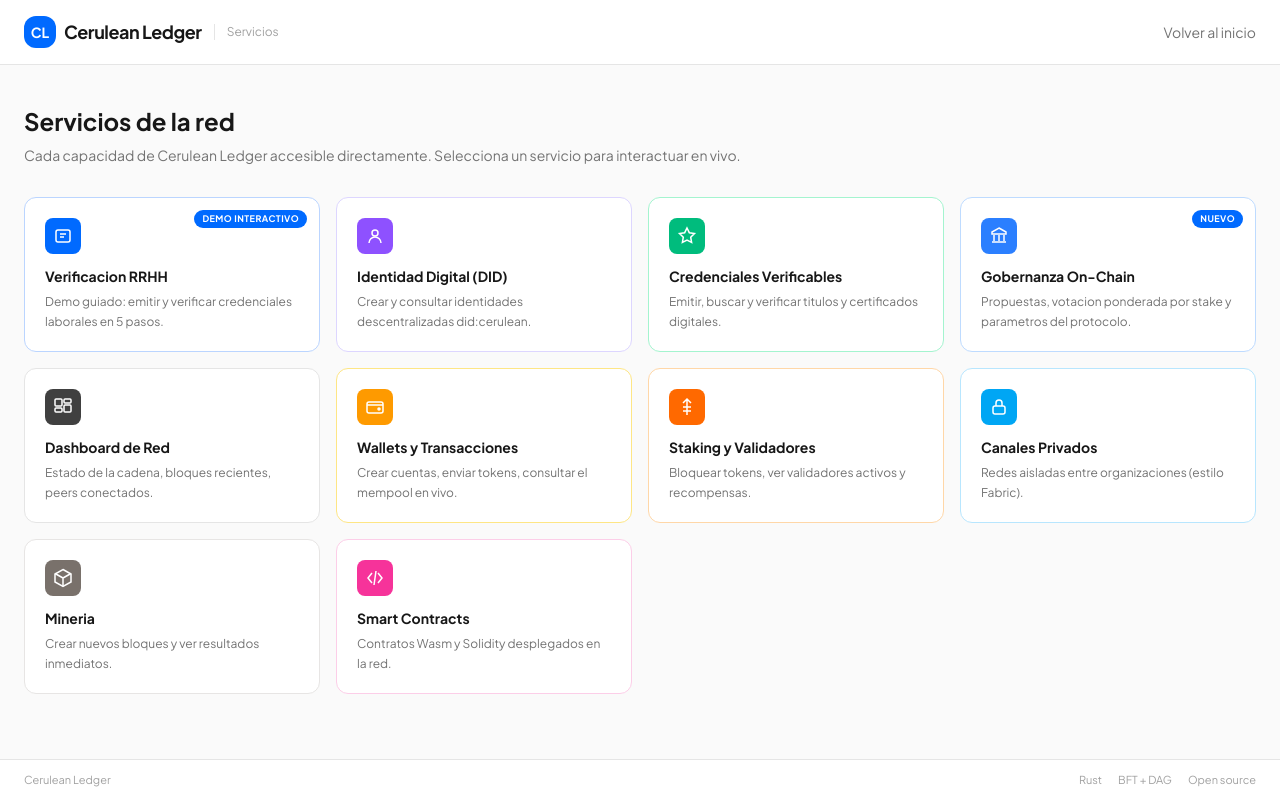
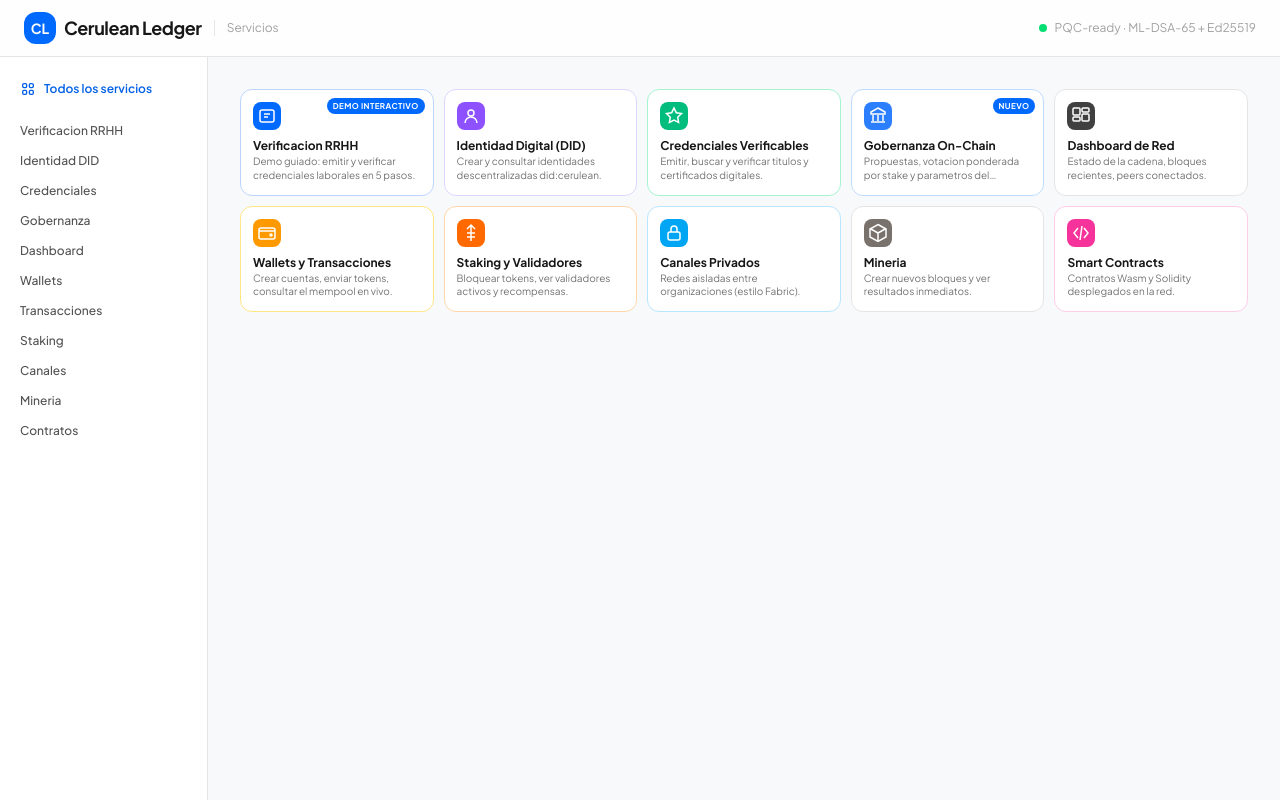
Before and after one commit to clementeaf/rust-bc, a React (Vite) app in the folder block-explorer-vite/: page /services in a window 1280 px wide. Built offline with nearby package versions, Linux system fonts and the light colour scheme.

Commit message:
refactor: services routing under /services/* with dedicated layout and sticky sidebar

```diff
--- /dev/null
+++ b/block-explorer-vite/src/components/ServicesLayout.tsx
@@ -0,0 +1,90 @@
+import { NavLink, Outlet, Link, useLocation } from 'react-router-dom'
+
+const serviceNav = [
+  { to: '/services/demo', label: 'Verificacion RRHH' },
+  { to: '/services/identity', label: 'Identidad DID' },
+  { to: '/services/credentials', label: 'Credenciales' },
+  { to: '/services/governance', label: 'Gobernanza' },
+  { to: '/services/dashboard', label: 'Dashboard' },
+  { to: '/services/wallets', label: 'Wallets' },
+  { to: '/services/transactions', label: 'Transacciones' },
+  { to: '/services/staking', label: 'Staking' },
+  { to: '/services/channels', label: 'Canales' },
+  { to: '/services/mining', label: 'Mineria' },
+  { to: '/services/contracts', label: 'Contratos' },
+]
+
+export default function ServicesLayout() {
+  const location = useLocation()
+  const current = serviceNav.find((s) => location.pathname.startsWith(s.to))
+
+  return (
+    <div className="min-h-screen flex flex-col">
+      {/* Header */}
+      <header className="sticky top-0 z-50 bg-white/80 backdrop-blur-xl border-b border-neutral-200">
+        <div className="max-w-screen-2xl mx-auto px-4 sm:px-6 py-3 flex items-center justify-between">
+          <div className="flex items-center gap-3">
+            <Link to="/" className="flex items-center gap-2">
+              <div className="w-8 h-8 rounded-xl bg-main-500 flex items-center justify-center">
+                <span className="text-white font-bold text-sm">CL</span>
+              </div>
+              <span className="text-lg font-bold text-neutral-900 tracking-tight">Cerulean Ledger</span>
+            </Link>
+            <Link
+              to="/services"
+              className="text-xs text-neutral-400 border-l border-neutral-200 pl-3 hover:text-main-500 transition-colors cursor-pointer"
+            >
+              Servicios
+            </Link>
+            {current && (
+              <span className="text-xs text-neutral-400">
+                / {current.label}
+              </span>
+            )}
+          </div>
+          <div className="hidden sm:flex items-center gap-2 text-xs text-neutral-400">
+            <span className="w-2 h-2 rounded-full bg-green-400 animate-pulse" />
+            PQC-ready · ML-DSA-65 + Ed25519
+          </div>
+        </div>
+      </header>
+
+      <div className="flex flex-1 overflow-hidden">
+        {/* Compact sidebar — fixed height, never scrolls with content */}
+        <aside className="hidden lg:block w-52 border-r border-neutral-200 bg-white py-4 px-2 overflow-y-auto shrink-0 h-[calc(100vh-57px)] sticky top-[57px]">
+          <Link
+            to="/services"
+            className="flex items-center gap-2 px-3 py-2 mb-3 text-xs font-semibold text-main-600 hover:bg-main-50 rounded-lg cursor-pointer transition-colors"
+          >
+            <svg className="w-4 h-4" fill="none" viewBox="0 0 24 24" stroke="currentColor" strokeWidth={2}>
+              <path strokeLinecap="round" strokeLinejoin="round" d="M4 6a2 2 0 012-2h2a2 2 0 012 2v2a2 2 0 01-2 2H6a2 2 0 01-2-2V6zM14 6a2 2 0 012-2h2a2 2 0 012 2v2a2 2 0 01-2 2h-2a2 2 0 01-2-2V6zM4 16a2 2 0 012-2h2a2 2 0 012 2v2a2 2 0 01-2 2H6a2 2 0 01-2-2v-2zM14 16a2 2 0 012-2h2a2 2 0 012 2v2a2 2 0 01-2 2h-2a2 2 0 01-2-2v-2z" />
+            </svg>
+            Todos los servicios
+          </Link>
+          <div className="space-y-0.5">
+            {serviceNav.map((item) => (
+              <NavLink
+                key={item.to}
+                to={item.to}
+                className={({ isActive }) =>
+                  `block px-3 py-1.5 rounded-lg text-xs font-medium transition-colors cursor-pointer ${
+                    isActive
+                      ? 'bg-main-500 text-white'
+                      : 'text-neutral-600 hover:bg-neutral-100'
+                  }`
+                }
+              >
+                {item.label}
+              </NavLink>
+            ))}
+          </div>
+        </aside>
+
+        {/* Content */}
+        <main className="flex-1 min-w-0 px-4 sm:px-6 lg:px-8 py-8 overflow-y-auto h-[calc(100vh-57px)]">
+          <Outlet />
+        </main>
+      </div>
+    </div>
+  )
+}
--- a/block-explorer-vite/src/main.tsx
+++ b/block-explorer-vite/src/main.tsx
@@ -3,41 +3,57 @@ import { createRoot } from 'react-dom/client'
 import { BrowserRouter, Routes, Route } from 'react-router-dom'
 import './index.css'
 import Layout from './components/Layout'
+import ServicesLayout from './components/ServicesLayout'
 import { routes } from './lib/routes'
 
 const Landing = lazy(() => import('./pages/Landing'))
 const Services = lazy(() => import('./pages/Services'))
 
+const Fallback = <div className="py-12 text-center text-neutral-400">Cargando...</div>
+
+// Service pages reused under /services/*
+const Demo = lazy(() => import('./pages/Demo'))
+const Identity = lazy(() => import('./pages/Identity'))
+const Credentials = lazy(() => import('./pages/Credentials'))
+const Governance = lazy(() => import('./pages/Governance'))
+const Home = lazy(() => import('./pages/Home'))
+const Wallets = lazy(() => import('./pages/Wallets'))
+const Transactions = lazy(() => import('./pages/Transactions'))
+const Staking = lazy(() => import('./pages/Staking'))
+const Channels = lazy(() => import('./pages/Channels'))
+const Mining = lazy(() => import('./pages/Mining'))
+const Contracts = lazy(() => import('./pages/Contracts'))
+
 createRoot(document.getElementById('root')!).render(
   <StrictMode>
     <BrowserRouter>
       <Routes>
-        <Route
-          path="/"
-          element={
-            <Suspense fallback={<div className="py-12 text-center text-neutral-400">Cargando...</div>}>
-              <Landing />
-            </Suspense>
-          }
-        />
-        <Route
-          path="/services"
-          element={
-            <Suspense fallback={<div className="py-12 text-center text-neutral-400">Cargando...</div>}>
-              <Services />
-            </Suspense>
-          }
-        />
+        {/* Landing — standalone, no layout */}
+        <Route path="/" element={<Suspense fallback={Fallback}><Landing /></Suspense>} />
+
+        {/* Services — all under ServicesLayout for consistent header */}
+        <Route element={<ServicesLayout />}>
+          <Route path="/services" element={<Suspense fallback={Fallback}><Services /></Suspense>} />
+          <Route path="/services/demo" element={<Suspense fallback={Fallback}><Demo /></Suspense>} />
+          <Route path="/services/identity" element={<Suspense fallback={Fallback}><Identity /></Suspense>} />
+          <Route path="/services/credentials" element={<Suspense fallback={Fallback}><Credentials /></Suspense>} />
+          <Route path="/services/governance" element={<Suspense fallback={Fallback}><Governance /></Suspense>} />
+          <Route path="/services/dashboard" element={<Suspense fallback={Fallback}><Home /></Suspense>} />
+          <Route path="/services/wallets" element={<Suspense fallback={Fallback}><Wallets /></Suspense>} />
+          <Route path="/services/transactions" element={<Suspense fallback={Fallback}><Transactions /></Suspense>} />
+          <Route path="/services/staking" element={<Suspense fallback={Fallback}><Staking /></Suspense>} />
+          <Route path="/services/channels" element={<Suspense fallback={Fallback}><Channels /></Suspense>} />
+          <Route path="/services/mining" element={<Suspense fallback={Fallback}><Mining /></Suspense>} />
+          <Route path="/services/contracts" element={<Suspense fallback={Fallback}><Contracts /></Suspense>} />
+        </Route>
+
+        {/* Legacy layout routes (sidebar) — kept for backward compat */}
         <Route element={<Layout />}>
           {routes.map(({ path, component: Page }) => (
             <Route
               key={path}
               path={path}
-              element={
-                <Suspense fallback={<div className="py-12 text-center text-neutral-400">Cargando...</div>}>
-                  <Page />
-                </Suspense>
-              }
+              element={<Suspense fallback={Fallback}><Page /></Suspense>}
             />
           ))}
         </Route>
--- a/block-explorer-vite/src/pages/Services.tsx
+++ b/block-explorer-vite/src/pages/Services.tsx
@@ -67,7 +67,7 @@ const services: ServiceCard[] = [
   {
     title: 'Verificacion RRHH',
     desc: 'Demo guiado: emitir y verificar credenciales laborales en 5 pasos.',
-    to: '/demo',
+    to: '/services/demo',
     icon: icons.credential,
     iconBg: 'bg-main-500 text-white',
     color: 'border-main-200 hover:border-main-400',
@@ -76,7 +76,7 @@ const services: ServiceCard[] = [
   {
     title: 'Identidad Digital (DID)',
     desc: 'Crear y consultar identidades descentralizadas did:cerulean.',
-    to: '/identity',
+    to: '/services/identity',
     icon: icons.identity,
     iconBg: 'bg-violet-500 text-white',
     color: 'border-violet-200 hover:border-violet-400',
@@ -84,7 +84,7 @@ const services: ServiceCard[] = [
   {
     title: 'Credenciales Verificables',
     desc: 'Emitir, buscar y verificar titulos y certificados digitales.',
-    to: '/credentials',
+    to: '/services/credentials',
     icon: icons.badge,
     iconBg: 'bg-emerald-500 text-white',
     color: 'border-emerald-200 hover:border-emerald-400',
@@ -92,7 +92,7 @@ const services: ServiceCard[] = [
   {
     title: 'Gobernanza On-Chain',
     desc: 'Propuestas, votacion ponderada por stake y parametros del protocolo.',
-    to: '/governance',
+    to: '/services/governance',
     icon: icons.governance,
     iconBg: 'bg-blue-500 text-white',
     color: 'border-blue-200 hover:border-blue-400',
@@ -101,7 +101,7 @@ const services: ServiceCard[] = [
   {
     title: 'Dashboard de Red',
     desc: 'Estado de la cadena, bloques recientes, peers conectados.',
-    to: '/dashboard',
+    to: '/services/dashboard',
     icon: icons.dashboard,
     iconBg: 'bg-neutral-700 text-white',
     color: 'border-neutral-200 hover:border-neutral-400',
@@ -109,7 +109,7 @@ const services: ServiceCard[] = [
   {
     title: 'Wallets y Transacciones',
     desc: 'Crear cuentas, enviar tokens, consultar el mempool en vivo.',
-    to: '/wallets',
+    to: '/services/wallets',
     icon: icons.wallet,
     iconBg: 'bg-amber-500 text-white',
     color: 'border-amber-200 hover:border-amber-400',
@@ -117,7 +117,7 @@ const services: ServiceCard[] = [
   {
     title: 'Staking y Validadores',
     desc: 'Bloquear tokens, ver validadores activos y recompensas.',
-    to: '/staking',
+    to: '/services/staking',
     icon: icons.staking,
     iconBg: 'bg-orange-500 text-white',
     color: 'border-orange-200 hover:border-orange-400',
@@ -125,7 +125,7 @@ const services: ServiceCard[] = [
   {
     title: 'Canales Privados',
     desc: 'Redes aisladas entre organizaciones (estilo Fabric).',
-    to: '/channels',
+    to: '/services/channels',
     icon: icons.lock,
     iconBg: 'bg-sky-500 text-white',
     color: 'border-sky-200 hover:border-sky-400',
@@ -133,7 +133,7 @@ const services: ServiceCard[] = [
   {
     title: 'Mineria',
     desc: 'Crear nuevos bloques y ver resultados inmediatos.',
-    to: '/mining',
+    to: '/services/mining',
     icon: icons.cube,
     iconBg: 'bg-stone-500 text-white',
     color: 'border-stone-200 hover:border-stone-400',
@@ -141,7 +141,7 @@ const services: ServiceCard[] = [
   {
     title: 'Smart Contracts',
     desc: 'Contratos Wasm y Solidity desplegados en la red.',
-    to: '/contracts',
+    to: '/services/contracts',
     icon: icons.code,
     iconBg: 'bg-pink-500 text-white',
     color: 'border-pink-200 hover:border-pink-400',
@@ -150,69 +150,27 @@ const services: ServiceCard[] = [
 
 export default function Services() {
   return (
-    <div className="min-h-screen flex flex-col bg-neutral-50">
-      {/* Header */}
-      <header className="bg-white border-b border-neutral-200 px-6 py-4">
-        <div className="max-w-screen-xl mx-auto flex items-center justify-between">
-          <div className="flex items-center gap-3">
-            <Link to="/" className="flex items-center gap-2">
-              <div className="w-8 h-8 rounded-xl bg-main-500 flex items-center justify-center">
-                <span className="text-white font-bold text-sm">CL</span>
-              </div>
-              <span className="text-lg font-bold text-neutral-900 tracking-tight">Cerulean Ledger</span>
-            </Link>
-            <span className="text-xs text-neutral-400 border-l border-neutral-200 pl-3">Servicios</span>
-          </div>
-          <Link
-            to="/"
-            className="text-sm text-neutral-500 hover:text-neutral-700 transition-colors cursor-pointer"
-          >
-            Volver al inicio
-          </Link>
-        </div>
-      </header>
-
-      {/* Services grid */}
-      <main className="flex-1 px-6 py-10">
-        <div className="max-w-screen-xl mx-auto">
-          <h1 className="text-2xl font-bold text-neutral-900 mb-2">Servicios de la red</h1>
-          <p className="text-sm text-neutral-500 mb-8">
-            Cada capacidad de Cerulean Ledger accesible directamente. Selecciona un servicio para interactuar en vivo.
-          </p>
-          <div className="grid grid-cols-1 sm:grid-cols-2 lg:grid-cols-3 xl:grid-cols-4 gap-4">
+    <div>
+      <div className="grid grid-cols-2 sm:grid-cols-3 lg:grid-cols-5 gap-2.5">
         {services.map((s) => (
           <Link
             key={s.to}
             to={s.to}
-                className={`relative bg-white border rounded-xl p-5 transition-all hover:shadow-md hover:-translate-y-0.5 cursor-pointer ${s.color}`}
+            className={`relative bg-white border rounded-xl p-3 transition-all hover:shadow-md hover:-translate-y-0.5 cursor-pointer ${s.color}`}
           >
             {s.badge && (
-                  <span className="absolute top-3 right-3 text-[9px] font-bold uppercase tracking-wider bg-main-500 text-white px-2 py-0.5 rounded-full">
+              <span className="absolute top-2 right-2 text-[8px] font-bold uppercase tracking-wider bg-main-500 text-white px-1.5 py-0.5 rounded-full">
                 {s.badge}
               </span>
             )}
-                <div className={`w-9 h-9 rounded-lg flex items-center justify-center ${s.iconBg}`}>
+            <div className={`w-7 h-7 rounded-lg flex items-center justify-center ${s.iconBg}`}>
               {s.icon}
             </div>
-                <h3 className="text-sm font-bold text-neutral-900 mt-3">{s.title}</h3>
-                <p className="text-xs text-neutral-500 mt-1.5 leading-relaxed">{s.desc}</p>
+            <h3 className="text-xs font-bold text-neutral-900 mt-2 leading-tight">{s.title}</h3>
+            <p className="text-[10px] text-neutral-500 mt-0.5 leading-snug line-clamp-2">{s.desc}</p>
           </Link>
         ))}
       </div>
     </div>
-      </main>
-
-      {/* Footer */}
-      <footer className="border-t border-neutral-200 bg-white px-6 py-3">
-        <div className="max-w-screen-xl mx-auto flex items-center justify-between text-[11px] text-neutral-400">
-          <span>Cerulean Ledger</span>
-          <div className="flex items-center gap-4">
-            <span>Rust</span>
-            <span>BFT + DAG</span>
-            <span>Open source</span>
-          </div>
-        </div>
-      </footer>
-    </div>
   )
 }
```
Also changed, not shown: 1 other file (tests, documents, lock files or other folders). Lines whose indentation alone changed are shown as unchanged.
